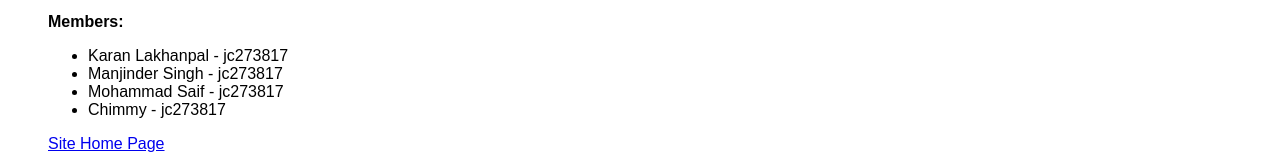
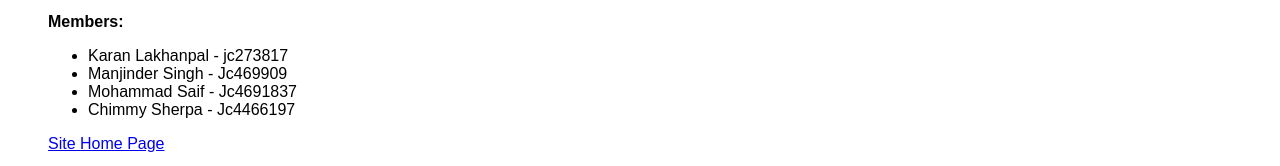
Before and after one commit to JC273817/web-design, a plain HTML site: page report.html in a window 1280 px wide. Shown: the part 125-291 px from the top of the page. Drawn offline with Linux system fonts and the light colour scheme.

Commit message:
Update report.html
updating userids

```diff
--- a/report.html
+++ b/report.html
@@ -17,9 +17,9 @@
     <p><strong>Members:</strong> </p>
 	<ul>
 	<li> Karan Lakhanpal - jc273817 </li>
-	<li> Manjinder Singh - jc273817 </li>
-	<li> Mohammad Saif - jc273817 </li>
-	<li> Chimmy - jc273817 </li>
+	<li> Manjinder Singh - Jc469909 </li>
+	<li> Mohammad Saif - Jc4691837 </li>
+	<li> Chimmy Sherpa - Jc4466197 </li>
 	</ul>
 
     <a href="https://htmlpreview.github.io/?https://raw.githubusercontent.com/JC273817/Website-development/master/townsville/index.html">Site Home Page</a><br>
```
